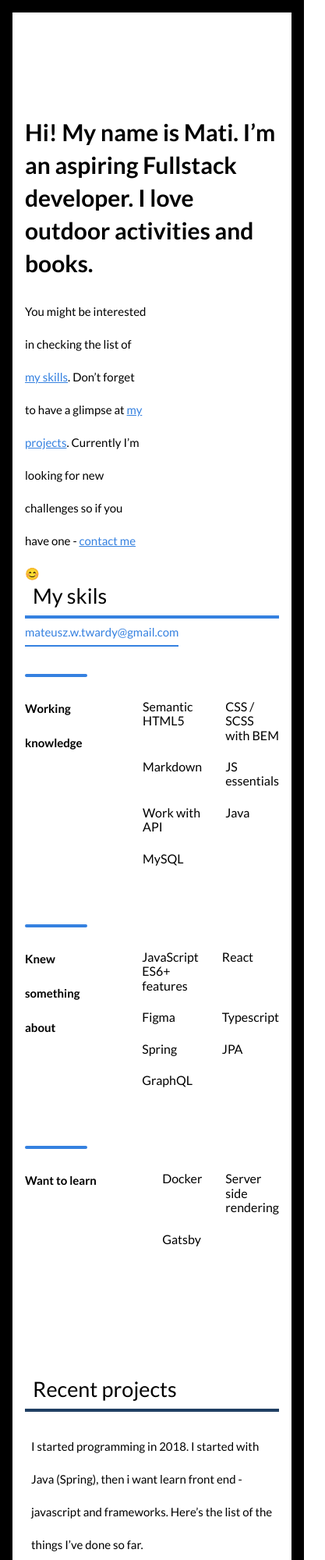
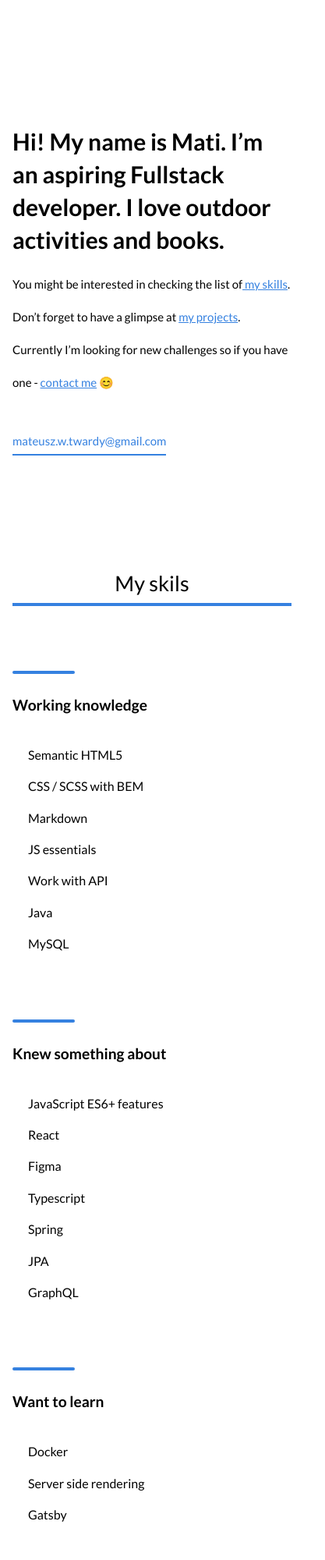
Before and after one commit to Maczi01/maczi01.github.io, a website: page src/content/index.html in a window 390 px wide. Shown: the top 2000 px of the page at 78% size, 417 px wide, since content can reach past the window. Drawn offline with nearby package versions, Linux system fonts and the light colour scheme; files that its build step writes are made by us from their sources; no server answers; files whose address does not match are found by name.

Commit message:
mobile version alpha

```diff
--- a/src/scss/main.scss
+++ b/src/scss/main.scss
@@ -24,6 +24,9 @@ body {
   font-family: 'Lato', sans-serif;
   border: 16px solid $black;
   font-size: 16px;
+  @media (max-width: $mobile) {
+    border: none;
+  }
 }
 
 .container {
--- a/src/scss/modules/contact.scss
+++ b/src/scss/modules/contact.scss
@@ -59,6 +59,10 @@
       border-top: 215px solid #ffffff;
       border-left: 1089px solid transparent;
     }
+
+    @media (max-width: $mobile) {
+      display: none
+    }
   }
 }
 
--- a/src/scss/modules/hero.scss
+++ b/src/scss/modules/hero.scss
@@ -1,22 +1,31 @@
 .hero {
   max-width: 1216px;
   height: 700px;
-  padding: 112px 16px  184px;
+  padding: calc(8rem - 16px) 16px 11.5rem;
   margin: 0 auto;
-  //background-image: url("../../assets/img/me.png");
   background-image: url("../../assets/img/i.png");
   background-repeat: no-repeat;
   background-position: right bottom;
-  //z-index: -1;
   background-size: 35vw;
   position: relative;
   z-index: 1;
+  @media (max-width: $mobile) {
+    //padding: calc(8rem - 16px) 16px 184px;
+    padding: 12rem 16px 184px;
+    //background: none;
+    background-position: left top;
+
+  }
+
   &__title {
     max-width: 780px;
     font-style: normal;
     font-weight: 700;
     font-size: 2.5rem;
     line-height: 3.5rem;
+    @media (max-width: $mobile) {
+      margin: 16px 0 8px;
+    }
   }
 
   &__link {
@@ -34,8 +43,7 @@
 
   &__description {
     font-size: 1.25rem;
-    max-width: 40vw;
-
+    max-width: 680px;
     font-style: normal;
     font-weight: 400;
     line-height: 3.5rem;
--- a/src/scss/modules/projects.scss
+++ b/src/scss/modules/projects.scss
@@ -28,13 +28,19 @@
   row-gap: 1.5rem;
   border-radius: 8px;
   list-style-type: none;
+  @media (max-width: $mobile) {
+    grid-template-columns: repeat(auto-fill, minmax(260px, 1fr));
+  }
 }
 
 .project {
   background-color: $white;
   box-shadow: 0 6px 16px rgba(20, 22, 43, 0.2);
   overflow: hidden;
-  position: relative;
+  display: flex;
+  flex-direction: column;
+  justify-content: space-between;
+  //position: relative;
   border-radius: 15px;
   min-height: 18rem;
   &__logo {
@@ -115,8 +121,6 @@
     background-color: white;
     height: 50px;
     text-align: right;
-    position: absolute;
-    bottom: 0;
     width: 100%;
   }
 
--- a/src/scss/modules/skills.scss
+++ b/src/scss/modules/skills.scss
@@ -2,57 +2,72 @@
   max-width: 1216px;
   margin: 0 auto 8rem;
   padding: 0 16px;
+
   &__title {
     font-size: 2.25rem;
     font-style: normal;
     font-weight: 400;
     border-bottom: 4px solid $lightblue;
     padding: 10px;
-
+    @media (max-width: $mobile) {
+      text-align: center
+    }
   }
 }
 
-.skills__list{
+.skills__list {
   display: grid;
   padding: 4rem 0 0;
   grid-template-columns: 1fr 1fr;
   column-gap: 1.5rem;
-  &--list{
+  @media (max-width: $mobile) {
+    grid-template-columns: 1fr;
+    padding: 5rem 0 0;
+  }
+
+  &--list {
     list-style-type: none;
     display: grid;
-    grid-template-columns: 1fr 1fr;
+    //grid-template-columns: 1fr 1fr;
+    grid-template-columns: repeat(auto-fill, minmax(260px, 1fr));
     //column-gap: 1rem;
     margin-top: calc(1.5rem + 4px);
     padding: 0;
   }
-  &--item{
-    padding:11px 0 11px 30px;
+
+  &--item {
+    padding: 11px 0 11px 20px;
     position: relative;
     min-height: 40px;
+
     &::before {
       position: absolute;
-      top: 15px;
+      top: 16px;
       left: 0;
       content: "";
       height: 10px;
       width: 10px;
       display: block;
       background-image: url("../../assets/img/reclightblue.svg");
+
       .skills__list--gray & {
         background-image: url("../../assets/img/recgray.svg");
       }
+
       .skills__list--blue & {
         background-image: url("../../assets/img/recblue.svg");
       }
     }
 
   }
-  &--title{
+
+  &--title {
     font-weight: 700;
-    font-size: 1.25rem;
+    font-size: 1.6rem;
     line-height: 44px;
     margin: 0;
-    &::before{
+
+    &::before {
       content: "";
       width: 80px;
       height: 4px;
@@ -60,9 +75,11 @@
       border-radius: 2px;
       background-color: $lightblue;
       margin-bottom: 1.5rem;
+
       .skills__list--gray & {
         background-image: url("../../assets/img/recgray.svg");
       }
+
       .skills__list--blue & {
         background-image: url("../../assets/img/recblue.svg");
       }
```
Also changed, not shown: src/content/index.html (+1 -0 lines).
